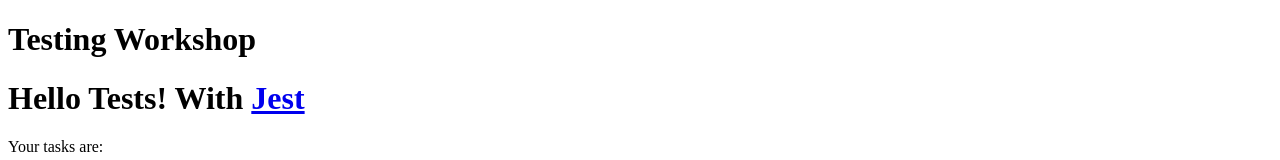
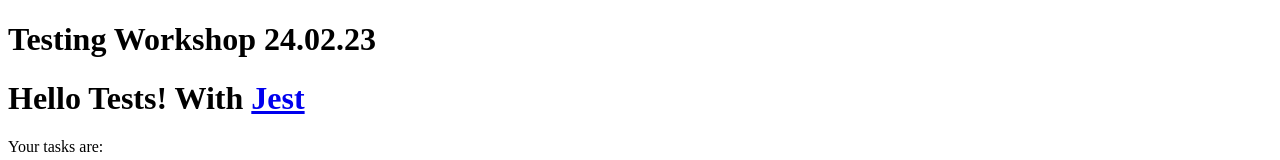
Before and after one commit to sarahliess/testing-workshop, a React (Create React App) app: page / in a window 1280 px wide. Shown: the top 160 px of the page. Built offline with nearby package versions, Linux system fonts and the light colour scheme.

Commit message:
committing breaks

```diff
--- a/src/App.js
+++ b/src/App.js
@@ -4,7 +4,7 @@
 export default function App() {
   return (
     <div className="App">
-      <h1>Testing Workshop </h1>
+      <h1>Testing Workshop 24.02.23</h1>
       <h1>
         Hello Tests! With{" "}
         <a
--- a/src/phone.js
+++ b/src/phone.js
@@ -2,7 +2,7 @@
   number = number.replaceAll(" ", "");
 
   if (number.length === 13 && true) {
-    if (number.startsWith("+491")) {
+    if (number.startsWith("+55491")) {
       return true;
     }
   }
```
